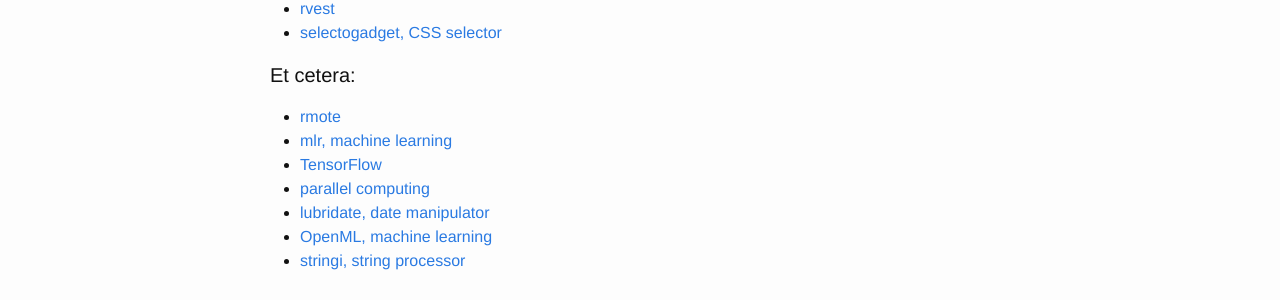
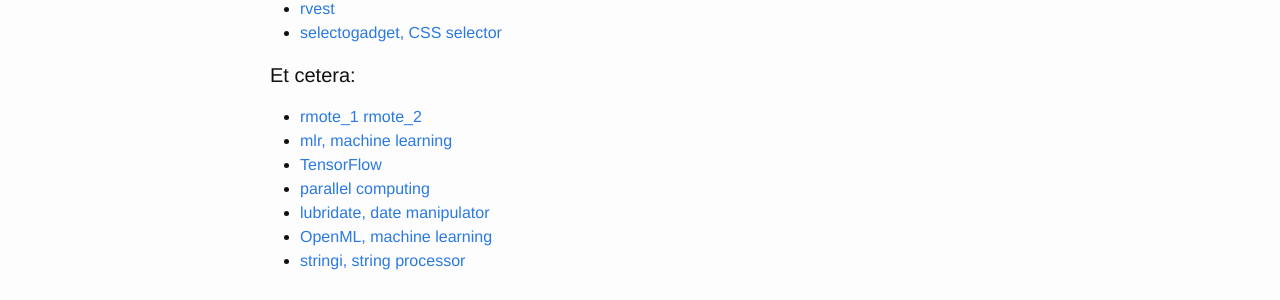
Before and after one commit to j1yoo/j1yoo.github.io, a Jekyll site: the page built from _posts/2017-06-08-useful_r_packages.md, in a window 1280 px wide. Shown: the part 572-872 px from the top of the page. Built offline with Jekyll 4.4.1, drawn with Linux system fonts in a browser that asks for light colours.

Commit message:
Create 2017-06-08-useful_r_packages.md

```diff
--- a/_posts/2017-06-08-useful_r_packages.md
+++ b/_posts/2017-06-08-useful_r_packages.md
@@ -21,7 +21,7 @@
 * <a href="https://cran.r-project.org/web/packages/rvest/vignettes/selectorgadget.html"> selectogadget, CSS selector </a>
 
 #### Et cetera:
-* <a href="http://ryanhafen.com/blog/rmote"> rmote </a>
+* <a href="http://ryanhafen.com/blog/rmote"> rmote_1 </a> <a href="https://github.com/cloudyr/rmote"> rmote_2 </a>
 * <a href="https://cran.r-project.org/web/packages/mlr/vignettes/mlr.html"> mlr, machine learning </a>
 * <a href="https://tensorflow.rstudio.com/"> TensorFlow </a>
 * <a href="https://www.r-bloggers.com/r-with-parallel-computing-from-user-perspectives/"> parallel computing </a>
```
